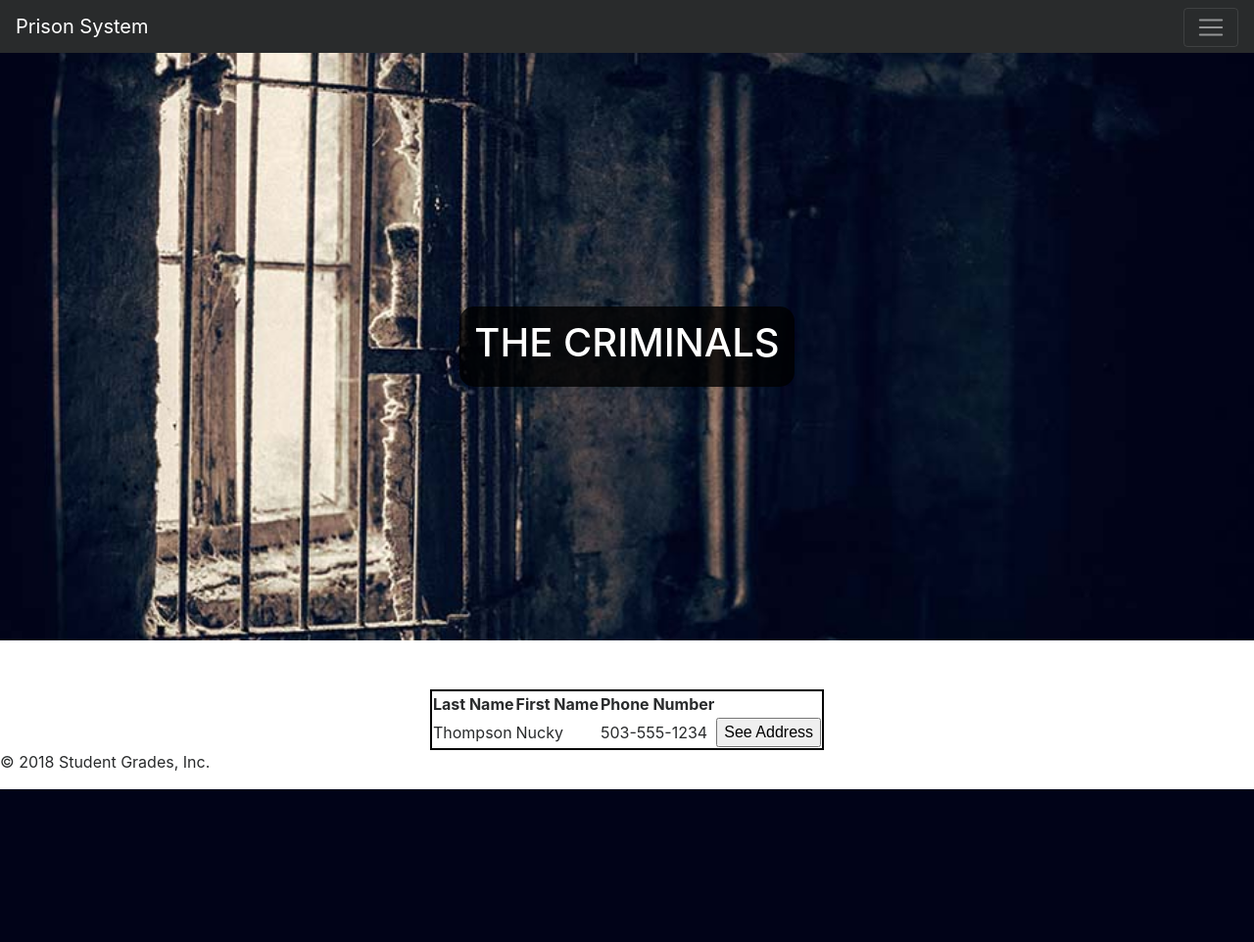
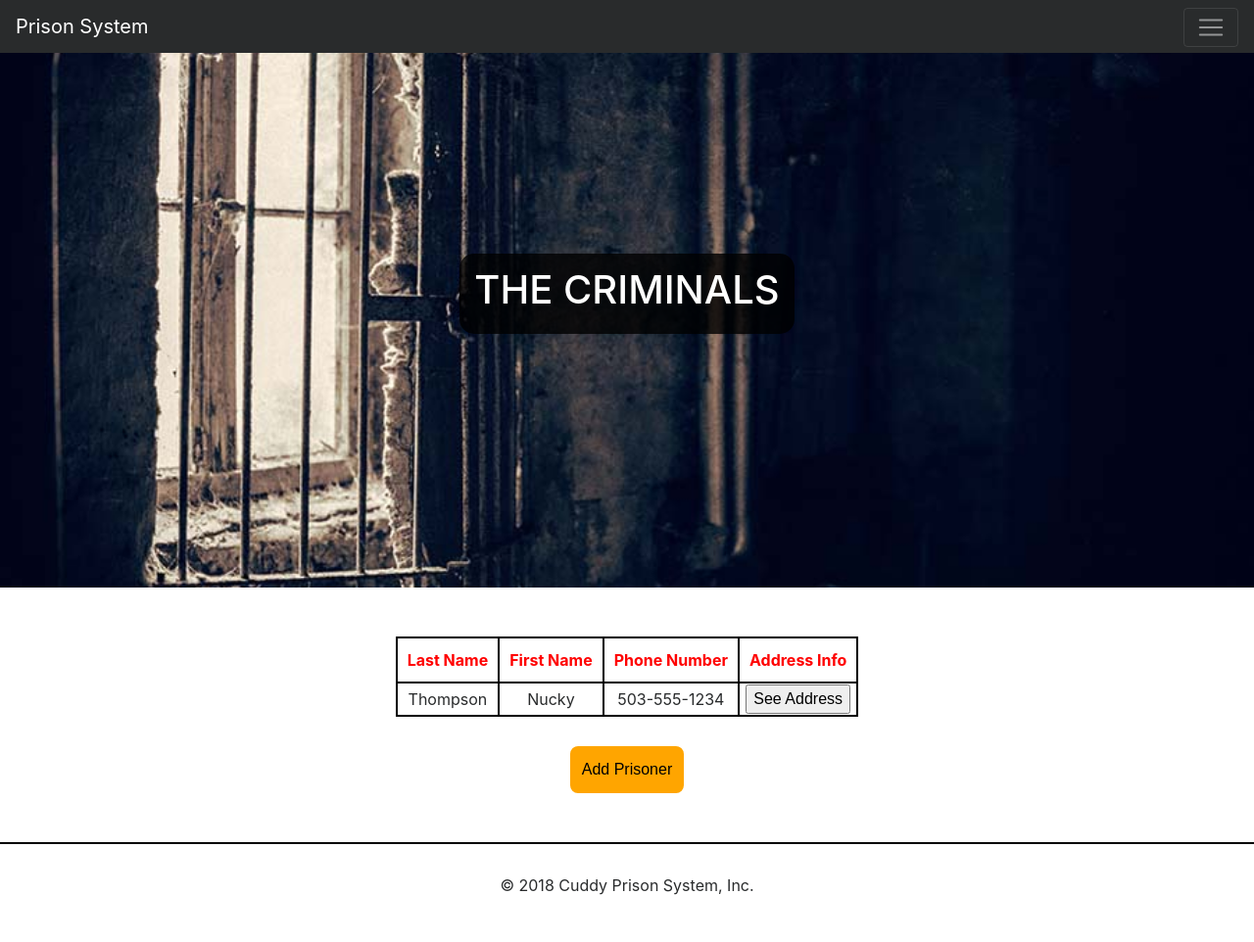
Before and after one commit to ravenusmc/prison_system, a PHP site: page /prison_manager in a window 1280 px wide. Shown: the whole page at 98% size. Before the commit the page ends 806 px from the top, so only its background shows below. Run offline with PHP 8.4, Linux system fonts and the light colour scheme; data comes from the database, SQL or seed files in the repository; some libraries are stand-ins or nearby versions.

Commit message:
styled table as well as started to add form to add prisoner

```diff
--- a/assets/css/address.css
+++ b/assets/css/address.css
@@ -14,6 +14,7 @@ main {
   flex-direction: column;
   align-items: center;
   justify-content: center;
+  margin-bottom: 200px;
 }
 
 #prisoner_info_div {
--- a/assets/css/criminal_list.css
+++ b/assets/css/criminal_list.css
@@ -27,6 +27,7 @@ header h1 {
 
 main {
   margin-top: 50px;
+  margin-bottom: 50px;
   display: flex;
   flex-direction: column;
   align-items: center;
@@ -34,4 +35,16 @@ main {
 
 table {
   border: 2px solid black;
+  margin-bottom: 30px;
 }
+
+tr td {
+  border: 2px solid black;
+  text-align: center;
+}
+
+th {
+  color: red;
+  border: 2px solid black;
+  padding: 10px;
+}
--- a/assets/css/generic.css
+++ b/assets/css/generic.css
@@ -5,3 +5,22 @@ CSS in this file will be used throughout the site.
 .center {
   text-align: center;
 }
+
+button {
+  padding: 10px;
+  background-color: orange;
+  border: 2px solid orange;
+  border-radius: 8px;
+}
+
+footer {
+  border-top: 2px solid black;
+  display: flex;
+  flex-direction: column;
+  align-items: center;
+  justify-content: center;
+}
+
+footer p {
+  padding: 30px;
+}
--- /dev/null
+++ b/prison_manager/add_prisoner.php
@@ -0,0 +1,5 @@
+<?php include '../view/header.php'; ?>
+<link rel="stylesheet" type="text/css" href="../assets/css/criminal_list.css">
+
+
+<?php include '../view/footer.php'; ?>
--- a/prison_manager/criminal_list.php
+++ b/prison_manager/criminal_list.php
@@ -16,7 +16,7 @@
       <th>Last Name</th>
       <th>First Name</th>
       <th>Phone Number</th>
-      <th>&nbsp;</th>
+      <th>Address Info</th>
     </tr>
 
     <?php foreach ($criminals as $criminal) : ?>
@@ -37,6 +37,9 @@
   </table>
   <!-- End table -->
 
+
+  <button href="?action=add_prisoner">Add Prisoner</button>
+
 </main>
 
 <?php include '../view/footer.php'; ?>
--- a/view/footer.php
+++ b/view/footer.php
@@ -1,6 +1,6 @@
 <footer>
     <p class="font copyright">
-        &copy; <?php echo date("Y"); ?> Student Grades, Inc.
+        &copy; <?php echo date("Y"); ?> Cuddy Prison System, Inc.
     </p>
 </footer>
 </body>
--- a/view/header.php
+++ b/view/header.php
@@ -2,15 +2,15 @@
 <html>
 <!-- the head section -->
 <head>
-    <title>Prison System</title>
-    <link rel="stylesheet" href="https://maxcdn.bootstrapcdn.com/bootstrap/4.0.0-alpha.6/css/bootstrap.min.css" integrity="sha384-rwoIResjU2yc3z8GV/NPeZWAv56rSmLldC3R/AZzGRnGxQQKnKkoFVhFQhNUwEyJ" crossorigin="anonymous">
-<script src="https://code.jquery.com/jquery-3.1.1.slim.min.js" integrity="sha384-A7FZj7v+d/sdmMqp/nOQwliLvUsJfDHW+k9Omg/a/EheAdgtzNs3hpfag6Ed950n" crossorigin="anonymous"></script>
-<script src="https://cdnjs.cloudflare.com/ajax/libs/tether/1.4.0/js/tether.min.js" integrity="sha384-DztdAPBWPRXSA/3eYEEUWrWCy7G5KFbe8fFjk5JAIxUYHKkDx6Qin1DkWx51bBrb" crossorigin="anonymous"></script>
-<script src="https://maxcdn.bootstrapcdn.com/bootstrap/4.0.0-alpha.6/js/bootstrap.min.js" integrity="sha384-vBWWzlZJ8ea9aCX4pEW3rVHjgjt7zpkNpZk+02D9phzyeVkE+jo0ieGizqPLForn" crossorigin="anonymous"></script>
-    <link rel="stylesheet" type="text/css" href="">
+  <title>Prison System</title>
+  <link rel="stylesheet" href="https://maxcdn.bootstrapcdn.com/bootstrap/4.0.0-alpha.6/css/bootstrap.min.css" integrity="sha384-rwoIResjU2yc3z8GV/NPeZWAv56rSmLldC3R/AZzGRnGxQQKnKkoFVhFQhNUwEyJ" crossorigin="anonymous">
+  <script src="https://code.jquery.com/jquery-3.1.1.slim.min.js" integrity="sha384-A7FZj7v+d/sdmMqp/nOQwliLvUsJfDHW+k9Omg/a/EheAdgtzNs3hpfag6Ed950n" crossorigin="anonymous"></script>
+  <script src="https://cdnjs.cloudflare.com/ajax/libs/tether/1.4.0/js/tether.min.js" integrity="sha384-DztdAPBWPRXSA/3eYEEUWrWCy7G5KFbe8fFjk5JAIxUYHKkDx6Qin1DkWx51bBrb" crossorigin="anonymous"></script>
+  <script src="https://maxcdn.bootstrapcdn.com/bootstrap/4.0.0-alpha.6/js/bootstrap.min.js" integrity="sha384-vBWWzlZJ8ea9aCX4pEW3rVHjgjt7zpkNpZk+02D9phzyeVkE+jo0ieGizqPLForn" crossorigin="anonymous"></script>
+  <link rel="stylesheet" type="text/css" href="../assets/css/generic.css">
 </head>
 
-<nav class="navbar navbar-inverse bg-inverse">
+<nav class="navbar fixed-top navbar-inverse bg-inverse">
   <button class="navbar-toggler navbar-toggler-right" type="button" data-toggle="collapse" data-target="#navbarSupportedContent" aria-controls="navbarSupportedContent" aria-expanded="false" aria-label="Toggle navigation">
     <span class="navbar-toggler-icon"></span>
   </button>
@@ -19,19 +19,12 @@
   <div class="collapse navbar-collapse" id="navbarSupportedContent">
     <ul class="navbar-nav mr-auto">
       <li class="nav-item active">
-        <a class="nav-link" href="#">Home <span class="sr-only">(current)</span></a>
+        <a class="nav-link"  href="index.php">Home <span class="sr-only">(current)</span></a>
       </li>
       <li class="nav-item">
         <a class="nav-link" href="#">Link</a>
       </li>
-      <li class="nav-item">
-        <a class="nav-link disabled" href="#">Disabled</a>
-      </li>
     </ul>
-    <form class="form-inline my-2 my-lg-0">
-      <input class="form-control mr-sm-2" type="text" placeholder="Search">
-      <button class="btn btn-outline-success my-2 my-sm-0" type="submit">Search</button>
-    </form>
   </div>
 </nav>
 
```
Also changed, not shown: prison_manager/address.php (+2 -8 lines).
